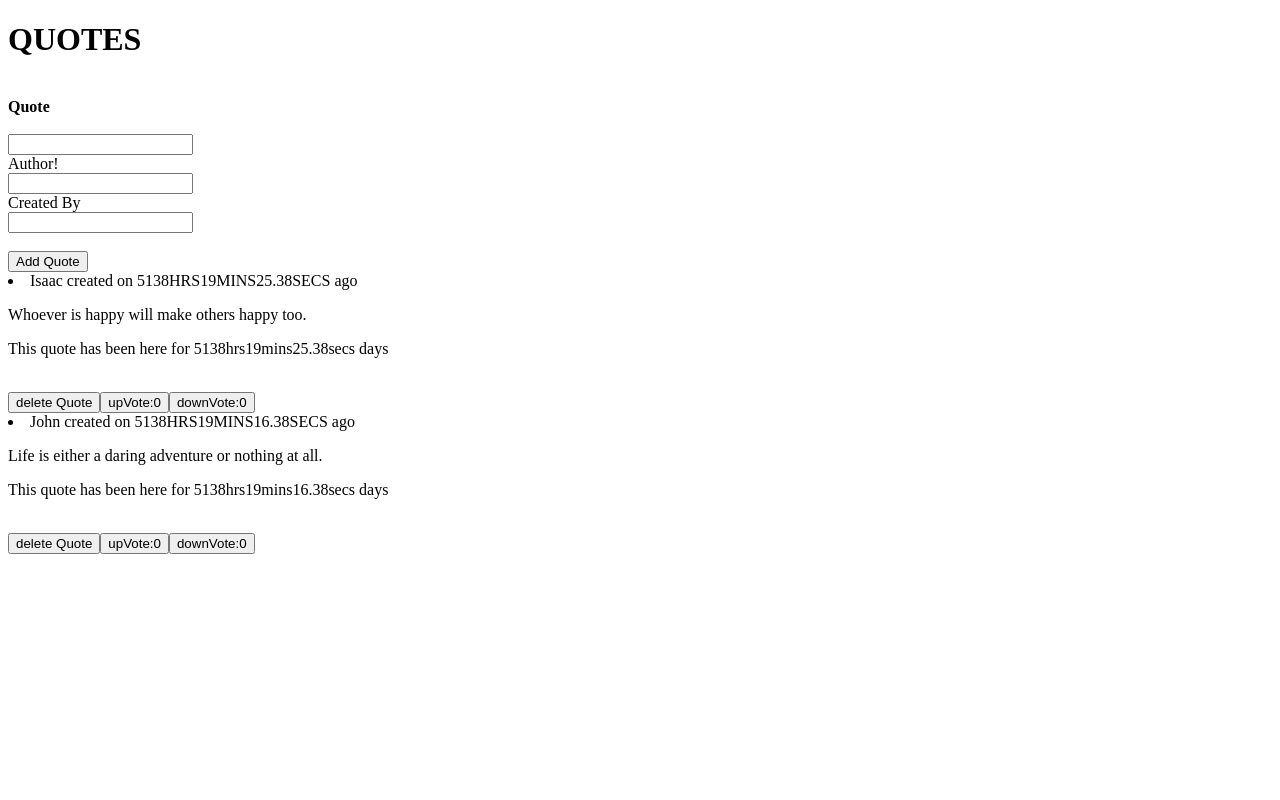
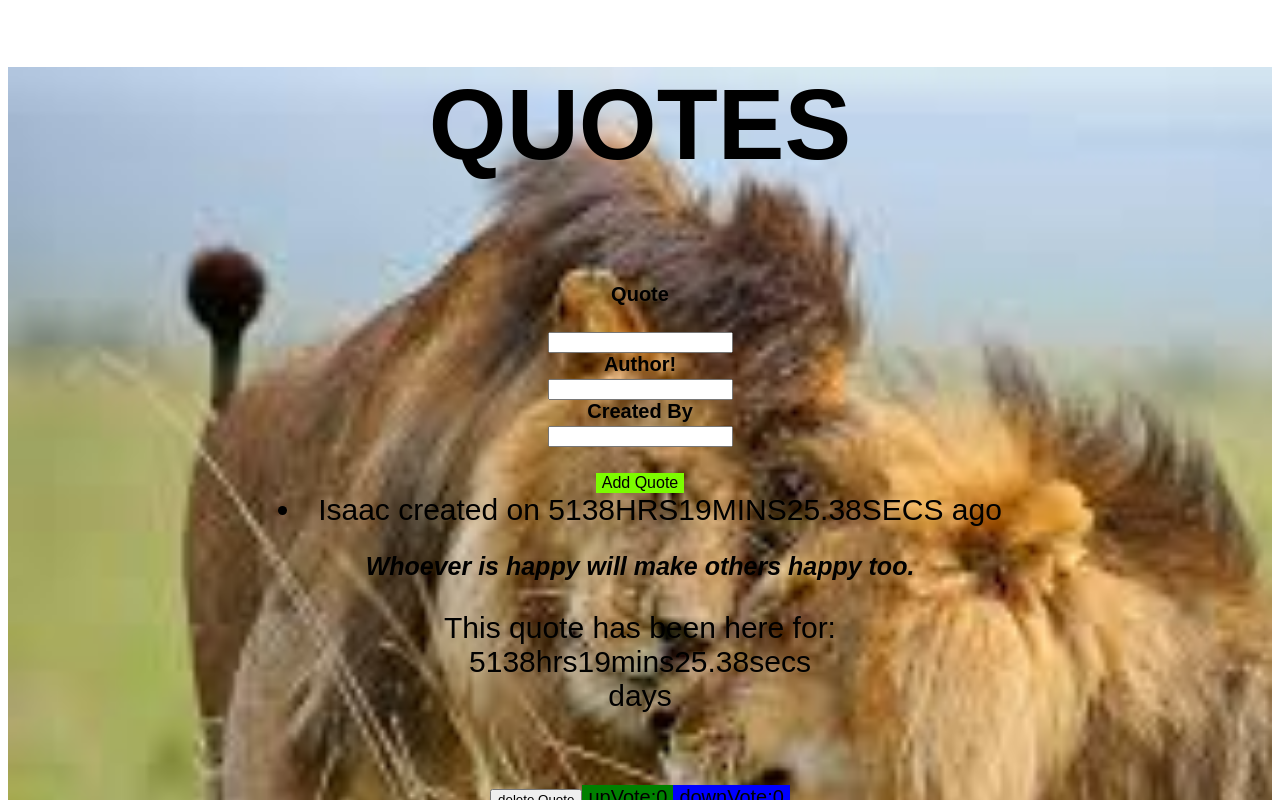
Before and after one commit to fridahnamudu/quotesz, an Angular app: page / in a window 1280 px wide. Shown: the top 800 px of the page. Built offline with nearby package versions, Linux system fonts and the light colour scheme.

Commit message:
add files

```diff
--- a/package.json
+++ b/package.json
@@ -29,9 +29,10 @@
     "@angular-devkit/build-angular": "~0.1000.6",
     "@angular/cli": "~10.0.6",
     "@angular/compiler-cli": "~10.0.9",
-    "@types/node": "^12.11.1",
     "@types/jasmine": "~3.5.0",
     "@types/jasminewd2": "~2.0.3",
+    "@types/node": "^12.11.1",
+    "angular-cli-ghpages": "^0.6.2",
     "codelyzer": "^6.0.0",
     "jasmine-core": "~3.5.0",
     "jasmine-spec-reporter": "~5.0.0",
--- a/src/app/app.component.css
+++ b/src/app/app.component.css
@@ -4,3 +4,13 @@
     font-weight: bold;
     text-decoration-color:blue;
 }
+.app{
+    text-align: center;
+    font-size: 30px;
+    font-family: sans-serif;
+}
+.bg-img{
+    background-image: url(../assets/images/images.jpeg);
+    background-repeat: no-repeat;
+    background-size: cover;
+}
--- a/src/app/app.component.html
+++ b/src/app/app.component.html
@@ -1 +1,5 @@
-<app-quote></app-quote>
+<div class="bg-img">
+    <div class="app">
+    <app-quote></app-quote>
+    </div>
+</div>
--- a/src/app/form/form.component.css
+++ b/src/app/form/form.component.css
@@ -1,10 +1,21 @@
 .q{
     size: 20px;
     text-decoration: solid;
-    font-weight: bold;
+
 }
 .button{
     text-decoration: black;
     font-family: cursive;
     font-weight: bold;
 }
+#add{
+    background-color: lawngreen;
+    border: black;
+    font-size: initial;
+}
+.form{
+    text-align:center;
+    font-size: 20px;
+    font-weight: bold;
+
+}
--- a/src/app/form/form.component.html
+++ b/src/app/form/form.component.html
@@ -1,5 +1,7 @@
 <div class="container">
     <div class="row">
+
+        <div class ="form">
         <form  #quoteForm='ngForm' (ngSubmit)="addQuote()">
             <div class="form-group">
              <div class ="q">
@@ -14,14 +16,14 @@
                   display{{newQuote.quote}}
                  </div>
                 </div>
+
             <div class="form-group">
            <!--Quote input-->
                 <label for="author">Author!</label>
                 <br>
                 <input type="text"  class="form-control" id="author" [(ngModel)]="newQuote.author" name="author" #author="ngModel" required>
                 <div [hidden]="author.valid || author.pristine" class="alert alert-danger">
-
-                </div>
+         </div>
 
             </div>
             <div class="form-group">
@@ -34,9 +36,9 @@
             </div>
             <br>
             <div class ="button">
-            <button type="submit" class="btn btn-success btn-lg">Add Quote</button>
+            <button type="submit" class="btn btn-success btn-lg" id="add">Add Quote</button>
             </div>
           </form>
-
-      </div>
-  </div>
+       </div>
+    </div>
+</div>
--- a/src/app/quote-details/quote-details.component.css
+++ b/src/app/quote-details/quote-details.component.css
@@ -1,3 +1,6 @@
 .s{
-
+    font-size:25px ;
+    font-family: sans-serif;
+    font-style: italic;
+    font-weight: bolder;
 }
--- a/src/app/quote-details/quote-details.component.html
+++ b/src/app/quote-details/quote-details.component.html
@@ -1,6 +1,6 @@
 <div class = "s">
     <p>{{quote.quote}}</p>
     </div>
-<p>This quote has been here for {{quote.timeCreated|timePassed}} days</p>
+<p>This quote has been here for:<br> {{quote.timeCreated|timePassed}} <br>days</p>
 <br>
 <button class="btn btn-danger" (click) = 'quoteDelete(true)'> delete  Quote </button>
--- a/src/app/quote/quote.component.css
+++ b/src/app/quote/quote.component.css
@@ -0,0 +1,17 @@
+#upvote{
+    background-color:green;
+    border-style: initial;
+    font-size:20px;
+}
+#downvote{
+    background-color: blue;
+    border-style: initial;
+    font-size:20px;
+}
+.jumbotron{
+    text-align: center;
+    font-size: 50px;
+    font-weight: bold;
+    font-family: sans-serif;
+    color: black;
+}
--- a/src/app/quote/quote.component.html
+++ b/src/app/quote/quote.component.html
@@ -11,9 +11,14 @@
    <div *ngFor='let quote of quotes;let i=index'>
      <li id="{{i}}" appHighlight>{{quote.author}} created on {{quote.timeCreated|timePassed|uppercase}} ago </li>
      <div  *ngIf="quote.author">
+
      <app-quote-details  [quote]='quote' (isDelete)='deleteQuote($event,i)'></app-quote-details>
-     <button class="btn btn-info" (click)='upVote(i)'>upVote:{{quote.upVotes}}</button>
-     <button class="btn btn-info" (click)='downVote(i)'>downVote:{{quote.downVotes}}</button>
+
+     <button class="btn btn-info" (click)='upVote(i)' id="upvote">upVote:{{quote.upVotes}}</button>
+
+
+     <button class="btn btn-info" (click)='downVote(i)' id="downvote">downVote:{{quote.downVotes}}</button>
+
 
    </div>
  </div>
```
Also changed, not shown: src/assets/images/images.jpeg (added), 1 other file (tests, documents, lock files or other folders).
